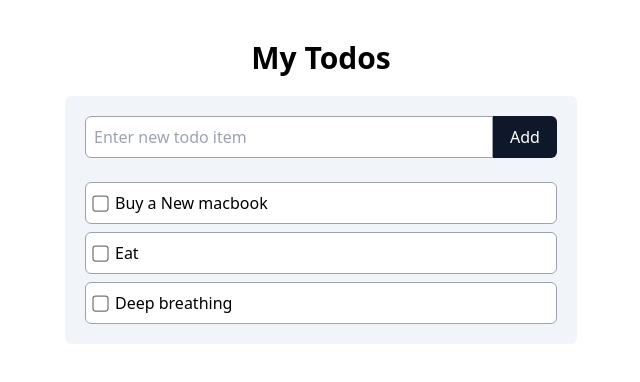
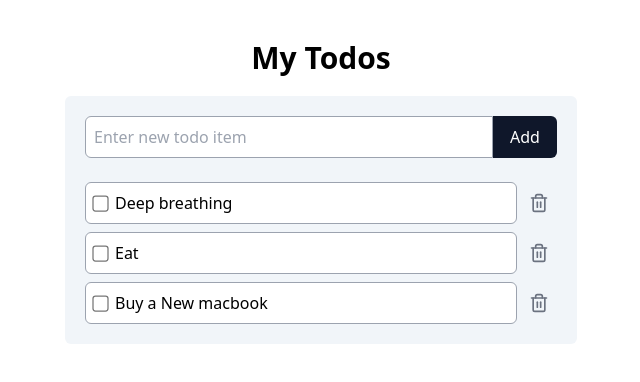
Before and after one commit to SpecialVE/vs-landing-page, a React (Vite) app in the folder she-hulk/: page / in a window 1280 px wide. Shown: the top 382 px of the page, without its empty margins (319-959 px from the left). Built offline with nearby package versions, Linux system fonts and the light colour scheme.

Commit message:
SHE-HULK: Delete button

```diff
--- a/she-hulk/package.json
+++ b/she-hulk/package.json
@@ -10,6 +10,7 @@
     "preview": "vite preview"
   },
   "dependencies": {
+    "lucide-react": "^0.453.0",
     "react": "^18.3.1",
     "react-dom": "^18.3.1"
   },
--- a/she-hulk/src/App.tsx
+++ b/she-hulk/src/App.tsx
@@ -24,15 +24,16 @@ function App() {
     ]);
   }
 
+  function deleteTodo(id: number) {
+    setTodos((prevTodos) => prevTodos.filter((todo) => todo.id !== id));
+  }
+
   return (
     <main className="py-10 h-screen space-y-5">
       <h1 className="font-bold text-3xl text-center">My Todos</h1>
       <div className="max-w-lg mx-auto bg-slate-100 rounded-md p-5 space-y-6 ">
         <AddTodoForm onSubmit={addTodo} />
-        <TodoList
-        todos={todos}
-        onCompletedChange={setTodoCompleted}
-        />
+        <TodoList todos={todos} onCompletedChange={setTodoCompleted} onDelete={deleteTodo} />
       </div>
     </main>
   );
--- a/she-hulk/src/components/TodoItem.tsx
+++ b/she-hulk/src/components/TodoItem.tsx
@@ -1,14 +1,16 @@
+import { Trash2 } from "lucide-react";
 import { Todo } from "../types/todo";
 
 interface TodoItemProps {
   todo: Todo;
   onCompletedChange: (id: number, completed: boolean) => void;
+  onDelete: (id: number) => void;
 }
 
-export default function TodoItem({ todo, onCompletedChange }: TodoItemProps) {
+export default function TodoItem({ todo, onCompletedChange, onDelete }: TodoItemProps) {
   return (
-    <div>
-      <label className="flex items-center gap-2 border rounded-md p-2 border-gray-400 bg-white hover:bg-slate-50 ">
+    <div className="flex items-center gap-1">
+      <label className="flex items-center gap-2 border rounded-md p-2 border-gray-400 bg-white hover:bg-slate-50 grow">
         <input
           type="checkbox"
           checked={todo.completed}
@@ -17,6 +19,9 @@ export default function TodoItem({ todo, onCompletedChange }: TodoItemProps) {
         />
         <span className={todo.completed ? "line-through text-gray-400" : ""}>{todo.title}</span>
       </label>
+      <button onClick={() => onDelete (todo.id)} className="p-2">
+        <Trash2 size={20} className="text-gray-500" />
+      </button>
     </div>
   );
 }
--- a/she-hulk/src/components/TodoList.tsx
+++ b/she-hulk/src/components/TodoList.tsx
@@ -8,10 +8,16 @@ interface TodoListProps {
 }
 
 export default function TodoList({ todos, onCompletedChange, onDelete }: TodoListProps) {
+  const todosSorted = todos.sort((a, b) => {
+    if (a.completed === b.completed) {
+      return b.id - a.id;
+    }
+    return a.completed ? 1 : -1;
+  });
   return (
     <div className="space-y-2">
-      {todos.map((todo) => (
-        <TodoItem key={todo.id} todo={todo} onCompletedChange={onCompletedChange} />
+      {todosSorted.map((todo) => (
+        <TodoItem key={todo.id} todo={todo} onCompletedChange={onCompletedChange} onDelete={onDelete} />
       ))}
     </div>
   );
```
Also changed, not shown: 1 other file (tests, documents, lock files or other folders).
